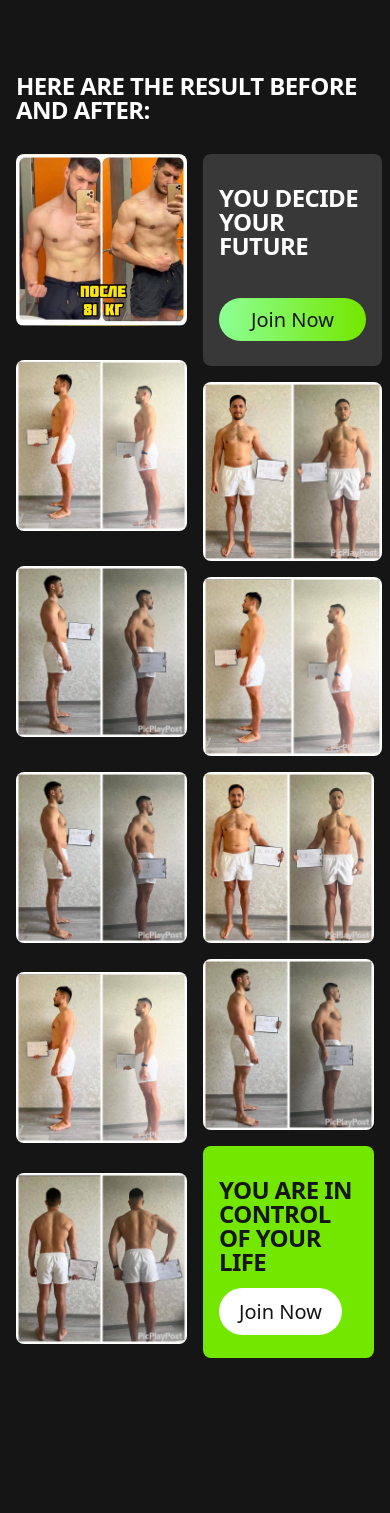
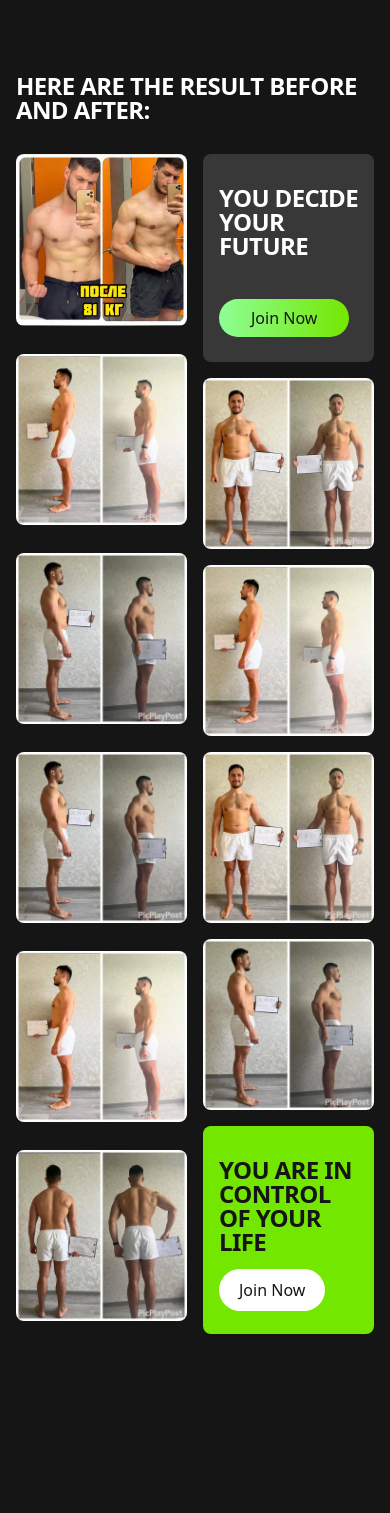
Before and after one commit to CristianProdius/FitTrainersWebsite, a React (Vite) app: page / in a window 390 px wide. Shown: the part 4916-6429 px from the top of the page. Built offline with nearby package versions, Linux system fonts and the light colour scheme.

Commit message:
fixed prblem with overflow in russian

```diff
--- a/src/assets/components/BeforeAfter.tsx
+++ b/src/assets/components/BeforeAfter.tsx
@@ -43,7 +43,7 @@ const BeforeAfter = () => {
               </h1>
               <Link
                 to="/join"
-                className=" text-background bg-gradient-to-r from-[#8dff96] to-main hover:text-main hover:from-background hover:to-black  font-medium rounded-[30px] text-xl px-8 py-2 text-center whitespace-nowrap "
+                className=" text-background bg-gradient-to-r from-[#8dff96] to-main hover:text-main hover:from-background hover:to-black  font-medium rounded-[30px] text-l md:text-xl px-8 py-2 text-center whitespace-nowrap "
               >
                 {t("Join Now")}
               </Link>
@@ -88,7 +88,7 @@ const BeforeAfter = () => {
               </h1>
               <Link
                 to="/join"
-                className="text-background bg-white  hover:text-background hover:bg-gradient-to-r hover:from-[#8dff96] hover:to-main  font-medium rounded-[30px] text-xl px-5 py-2.5 text-center mt-4 whitespace-nowrap "
+                className="text-background bg-white  hover:text-background hover:bg-gradient-to-r hover:from-[#8dff96] hover:to-main  font-medium rounded-[30px] text-l md:text-xl px-5 py-2.5 text-center mt-4 whitespace-nowrap "
               >
                 {t("Join Now")}
               </Link>
--- a/src/assets/locales/ro/translation.json
+++ b/src/assets/locales/ro/translation.json
@@ -39,7 +39,7 @@
     "12 weeks": "12 săptămâni",
     "Ongoing support and progress tracking": "Suport continuu și urmărirea progresului",
     "Access to online community and resources": "Acces la comunitatea online și resurse",
-    "Join Now": "Alătură-te acum",
+    "Join Now": "Alătură-te",
     "Powerlift": "Powerlift",
     "Ideal for individuals looking to improve at powerlifting and build a strong foundation.": "Ideal pentru persoanele care doresc să se îmbunătățească la powerlifting și să construiască o bază solidă.",
 
--- a/src/assets/locales/ru/translation.json
+++ b/src/assets/locales/ru/translation.json
@@ -39,7 +39,7 @@
 
     "Ongoing support and progress tracking": "Постоянная поддержка и отслеживание прогресса",
     "Access to online community and resources": "Доступ к онлайн-сообществу и ресурсам",
-    "Join Now": "Присоединиться",
+    "Join Now": "Начать",
     "Powerlift": "Пауэрлифтинг",
     "Ideal for individuals looking to improve at powerlifting and build a strong foundation.": "Идеально подходит для людей, которые хотят улучшить свои навыки в пауэрлифтинге и создать прочную основу.",
 
@@ -59,7 +59,7 @@
     "Here are the result Before and after:": "Вот результат до и после:",
     "You decide your future": "Ты решаешь свое будущее",
 
-    "You are in control of your life": "Ты контролируешь свою жизнь",
+    "You are in control of your life": "Ты можешь это сделать",
     "Programs Faqs": "Вопросы о программах",
 
 
```
